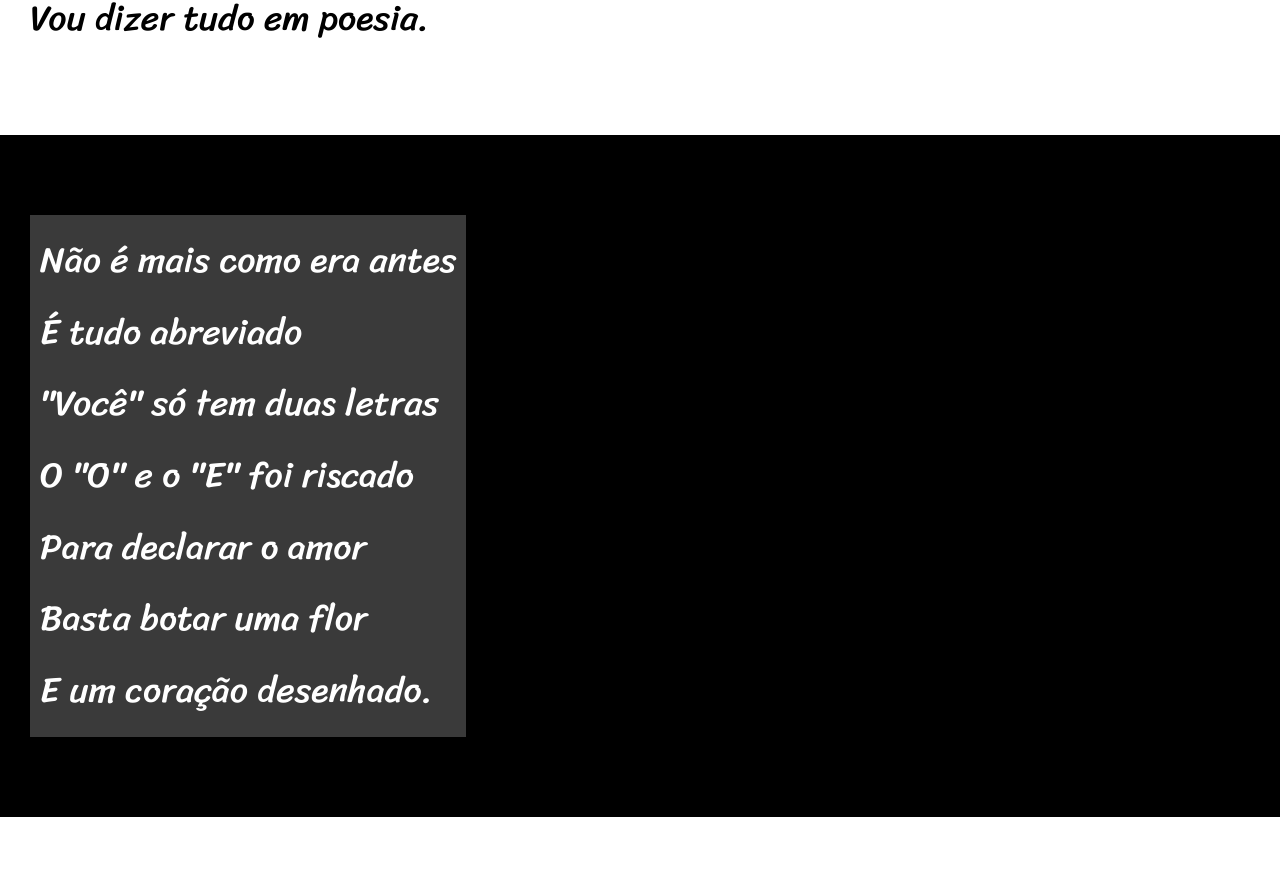
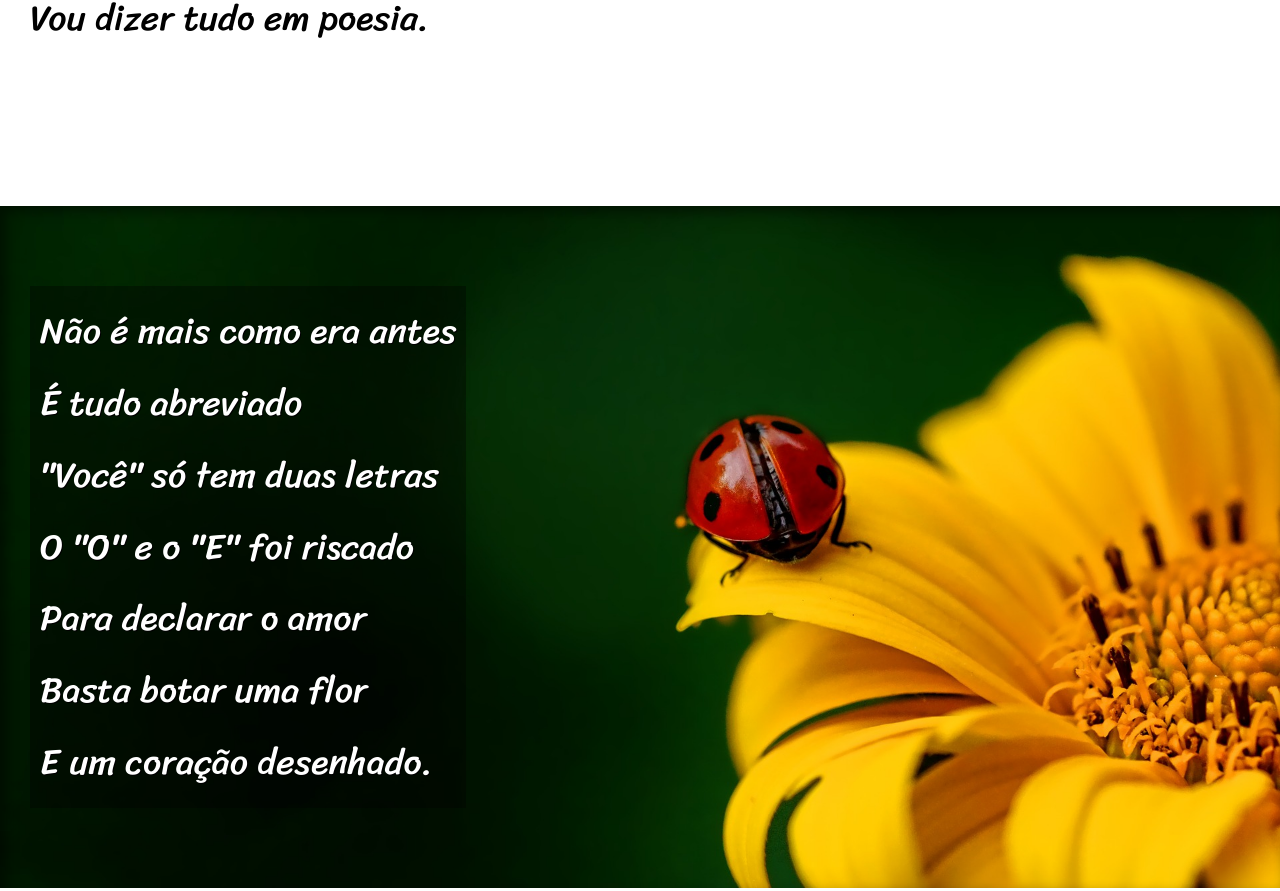
Before and after one commit to jhonseloi/html5-css3, a plain HTML site: page desafios/d012/cordel.html in a window 1280 px wide. Shown: the part 759-1650 px from the top of the page. Drawn offline with Linux system fonts and the light colour scheme.

Commit message:
atualizaçao

```diff
--- a/desafios/d012/cordel.html
+++ b/desafios/d012/cordel.html
@@ -23,7 +23,7 @@
             Vou dizer tudo em poesia.
         </p>
     </section>
-    <section class="imagem">
+    <section class="imagem" id="img01">
         <p>
             Não é mais como era antes<br>
             É tudo abreviado<br>
@@ -44,8 +44,6 @@
             Se o saite é muito bom<br>
             Ele vale um alto preço.
         </p>
-    </section>
-    <section class="normal">
         <p>
             Pra piorar a liguagem<br>
             O emoticom é um risco<br>
@@ -56,7 +54,7 @@
             Decifre esse rabisco.
         </p>
     </section>
-    <section class="imagem">
+    <section class="imagem" id="img02">
         <p>
             Tenho saudade das cartas<br>
             Escritas com a própria mão<br>
@@ -77,8 +75,6 @@
             O mundo ficou cativo<br>
             Da tecnologia do agora.
         </p>
-    </section>
-    <section class="normal">
         <p>
             Felizmente, pra orar<br>
             Não precisa de internet<br>
--- a/desafios/d012/estilo/style.css
+++ b/desafios/d012/estilo/style.css
@@ -57,6 +57,10 @@ section {
     line-height: 2em;
 }
 
+section > p {
+    padding-bottom: 2em;
+}
+
 section.normal {
     background-color: white;
     color: black;
@@ -64,13 +68,27 @@ section.normal {
 
 section.imagem {
     background-color: black;
+    background-size: cover;
+    background-attachment: fixed;
     color: white;
+    box-shadow: inset 6px 6px 13px 0px rgba(0, 0, 0, 0.473);
 }
 
 section.imagem > p {
-    background-color: rgba(255, 255, 255, 0.226);
+    background-color: rgba(0, 0, 0, 0.356);
     display: inline-block;
+    text-shadow: 1px 1px 0px black;
     padding: 10px;
+}
+
+section#img01 {
+    background-image: url(../imagens/background001.jpg);
+    background-position: right, center;
+}
+
+section#img02 {
+    background-image: url(../imagens/background002.jpg);
+    background-position: right, center;
 }
 
 footer {
```
